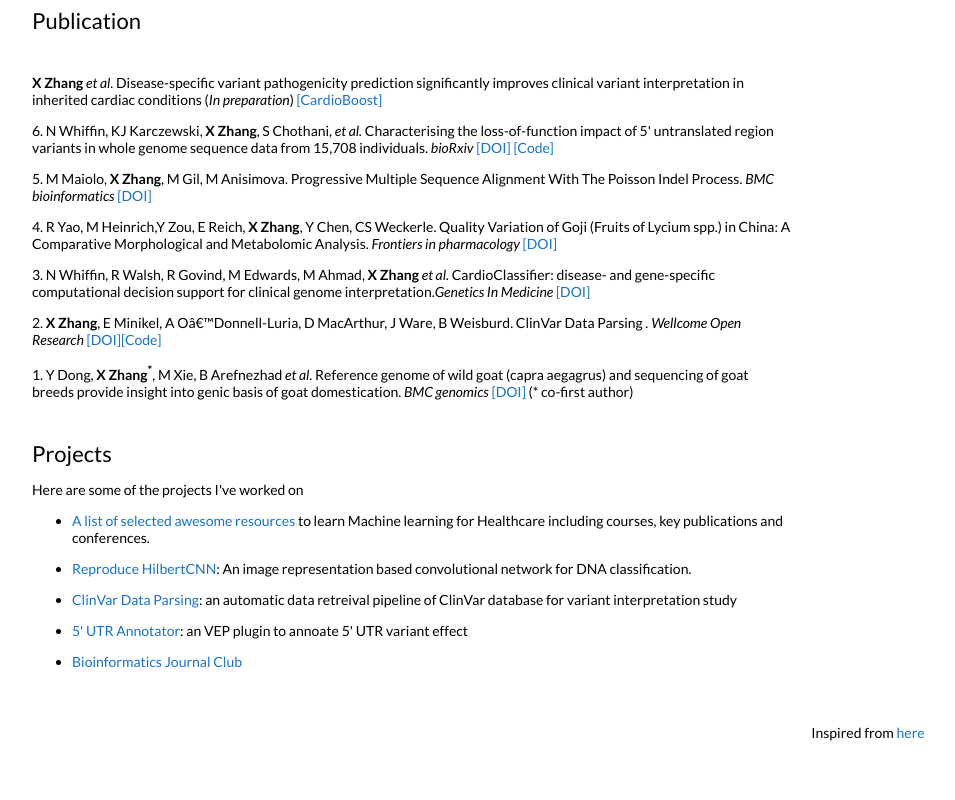
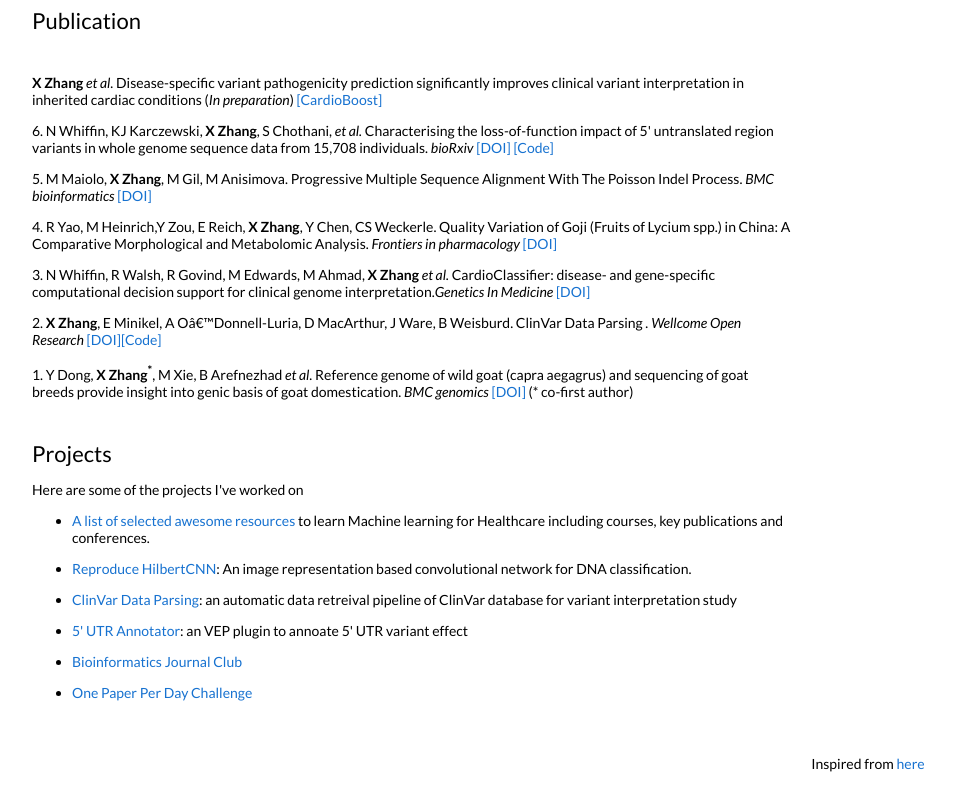
Before and after one commit to XiaoleiZ/XiaoleiZ.github.io, a plain HTML site: page index.html in a window 1280 px wide. Shown: the part 393-1193 px from the top of the page, without its empty margins (228-1183 px from the left). Before the commit the page ends 1162 px from the top, so only its background shows below. Drawn offline with Linux system fonts and the light colour scheme.

Commit message:
Update index.html

```diff
--- a/index.html
+++ b/index.html
@@ -196,7 +196,9 @@
                            <li><p>
                           <a target href=https://imperialcardiogenetics.github.io/BioinfoJournalClub/>Bioinformatics Journal Club</a>
                            </p></li>
-
+                           <li><p>
+                          <a target href= https://xiaoleiz.github.io/one_papar_per_day/>One Paper Per Day Challenge</a>
+                           </p></li>
                            </td>
                              </tr>
                              </table>
```
